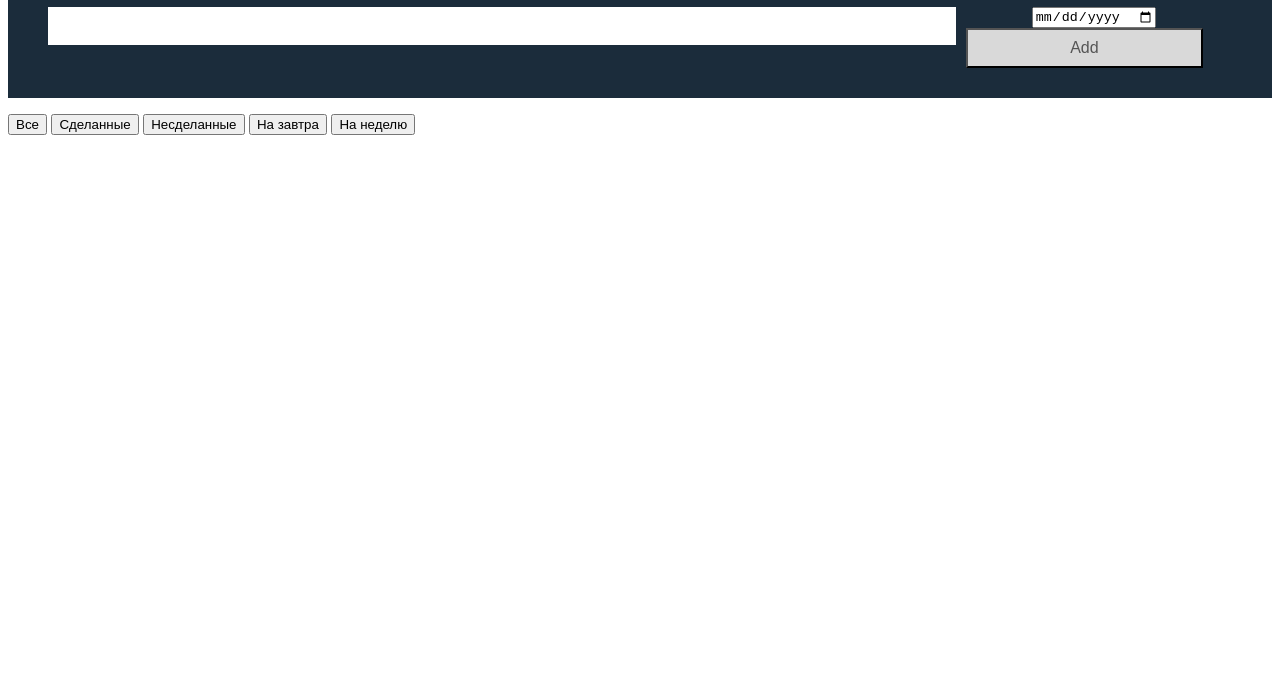
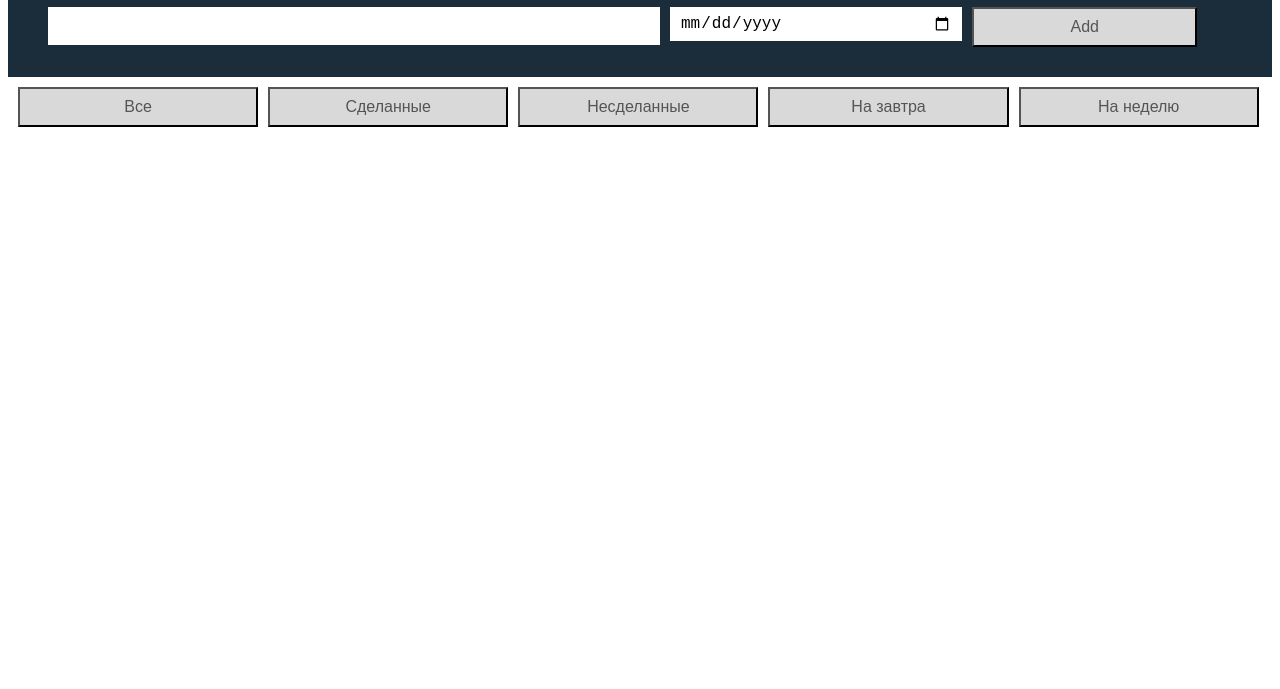
Before and after one commit to nick722/ToDo-List, a plain HTML site: page index.html in a window 1280 px wide. Shown: the part 111-800 px from the top of the page. Drawn offline with Linux system fonts and the light colour scheme.

Commit message:
Added deadline filters

```diff
--- a/index.html
+++ b/index.html
@@ -10,20 +10,21 @@
 
   <div class="header">
   <h1>Todo List</h1>
-    <input class='inputTask' id="addTodoTextInput" type="text">
-    <input id="addDeadlineInput" type="date">
-    <button class='addButton' id='addButton'>Add</button>
+    <input class="inputTask" id="addTodoTextInput" type="text">
+    <input class="inputDeadline" id="addDeadlineInput" type="date">
+    <button class="button" id="addButton">Add</button>
   </div>
 
+  <div>
+    <button class="button" onclick="MODULE.displayAllTodos()">Все</button>
+    <button class="button" id="displayDone" onclick="MODULE.displayDoneTodos()">Сделанные</button>
+    <button class="button" onclick="MODULE.displayUndoneTodos()">Несделанные</button>
+    <button class="button" onclick="MODULE.displayTasksForTomorrow()">На завтра</button>
+    <button class="button" onclick="MODULE.displayTasksForWeek()">На неделю</button>
+  </div>
+
+
   <ul class="list"></ul>
-
-  <div>
-    <button onclick="MODULE.displayAllTodos()">Все</button>
-    <button id="displayDone" onclick="MODULE.displayDoneTodos()">Сделанные</button>
-    <button onclick="MODULE.displayUndoneTodos()">Несделанные</button>
-    <button onclick="MODULE.displayTasksForTomorrow()">На завтра</button>
-    <button onclick="MODULE.displayTasksForWeek()">На неделю</button>
-  </div>
 
 </body>
 
--- a/script.js
+++ b/script.js
@@ -31,29 +31,32 @@ var MODULE = function() {
     var doneTodos = todos.filter(function(task){
       return task.completed;
     });
-      displayTodos(doneTodos);
+    displayTodos(doneTodos);
   }
 
-   var displayUndoneTodos = function() {
+  var displayUndoneTodos = function() {
     var undoneTodos = todos.filter(function(task){
       return !task.completed;
     });
-      displayTodos(undoneTodos);
+    displayTodos(undoneTodos);
   }
 
   var displayTasksForTomorrow = function() {
     var tasksForTomorrow = todos.filter(function(task){
-      console.log('task.deadline = ' + Date.parse(task.deadline));
-      var date = Date.now();
-      console.log(date);
-      // console.log('Date.now() =' + date.toLocaleDateString());
-
-      return
+      var deadline = Date.parse(task.deadline)
+      var date = new Date().setHours(3, 0, 0, 0) + 86400000;
+      return deadline === date;
     });
+    displayTodos(tasksForTomorrow);
   }
 
   var displayTasksForWeek = function() {
-
+    var tasksForWeek = todos.filter(function(task){
+      var deadline = Date.parse(task.deadline);
+      var date = new Date().setHours(3, 0, 0, 0);
+      return date + 604800000 >= deadline && date <= deadline;
+    });
+    displayTodos(tasksForWeek);
   }
 
   var displayTodos = function(tasks) {
@@ -72,7 +75,7 @@ var MODULE = function() {
       todoLi.appendChild(createDeleteButton());
       todosUl.appendChild(todoLi);
       if (todo.completed) {
-        todoLi.className = 'checked';
+        todoLi.className = 'task checked';
         document.getElementsByClassName('checkbox').checked = true;
       }
     }, this);
@@ -112,7 +115,6 @@ var MODULE = function() {
         event.target.parentNode.classList.toggle('checked');
         todos.forEach(function(val, i){
           if (val.todoText === event.target.parentNode.textContent.slice(0, -1)) {
-            console.log('val.completed = ' + val.completed);
             val.completed = !val.completed;
           }
         });
@@ -135,11 +137,3 @@ var MODULE = function() {
 document.getElementById('addButton').onclick = function () {
   MODULE.init();
 };
-
-// document.getElementById('displayDone').onclick = function () {
-//   MODULE.displayDoneTodos();
-// };
-
-// document.getElementById('displayUndone').onclick = function () {
-//   MODULE.displayUndoneTodos();
-// };
--- a/style.css
+++ b/style.css
@@ -2,11 +2,10 @@ body {
   font-family: Arial, sans-serif;
 }
 
-/*span {
-  color: red;
-  padding-left: 5px;
-}*/
-/**/
+.list {
+  margin-top: 70px;
+}
+
 .list li {
   list-style: none;
   position: relative;
@@ -24,9 +23,14 @@ body {
   background: #ddd;
 }
 
+.list span {
+  margin-left: 30px;
+}
+
 .checked {
   background: #888;
   text-decoration: line-through;
+  color: #aaa;
 }
 
 .header {
@@ -34,6 +38,7 @@ body {
   padding: 30px 40px;
   color: white;
   text-align: center;
+  margin-bottom: 10px;
 }
 
 .header:after {
@@ -44,16 +49,25 @@ body {
 
 .inputTask {
   border: none;
-  width: 75%;
+  width: 50%;
   padding: 10px;
   float: left;
   font-size: 16px;
 }
 
-.addButton{
+.inputDeadline {
+  border: none;
+  width: 23%;
+  padding: 7px 10px;
+  float: left;
+  margin-left: 10px;
+  font-size: 16px;
+}
+
+.button{
   margin-left: 10px;
   padding: 9px;
-  width: 20%;
+  width: 19%;
   background: #d9d9d9;
   color: #555;
   float: left;
@@ -64,7 +78,7 @@ body {
 
 }
 
-.addButton:hover {
+.button:hover {
   background-color: #bbb;
 }
 
```
Lines whose indentation alone changed are shown as unchanged.
